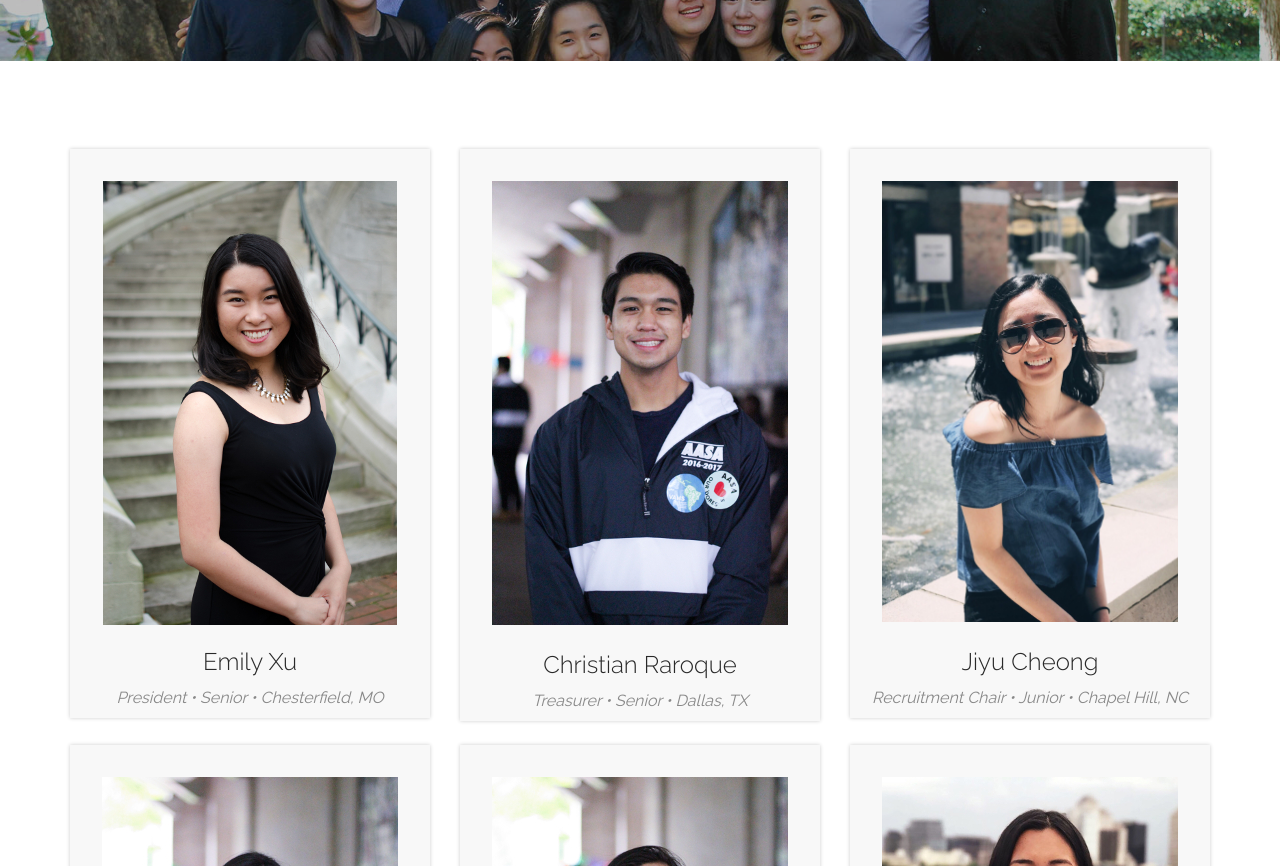
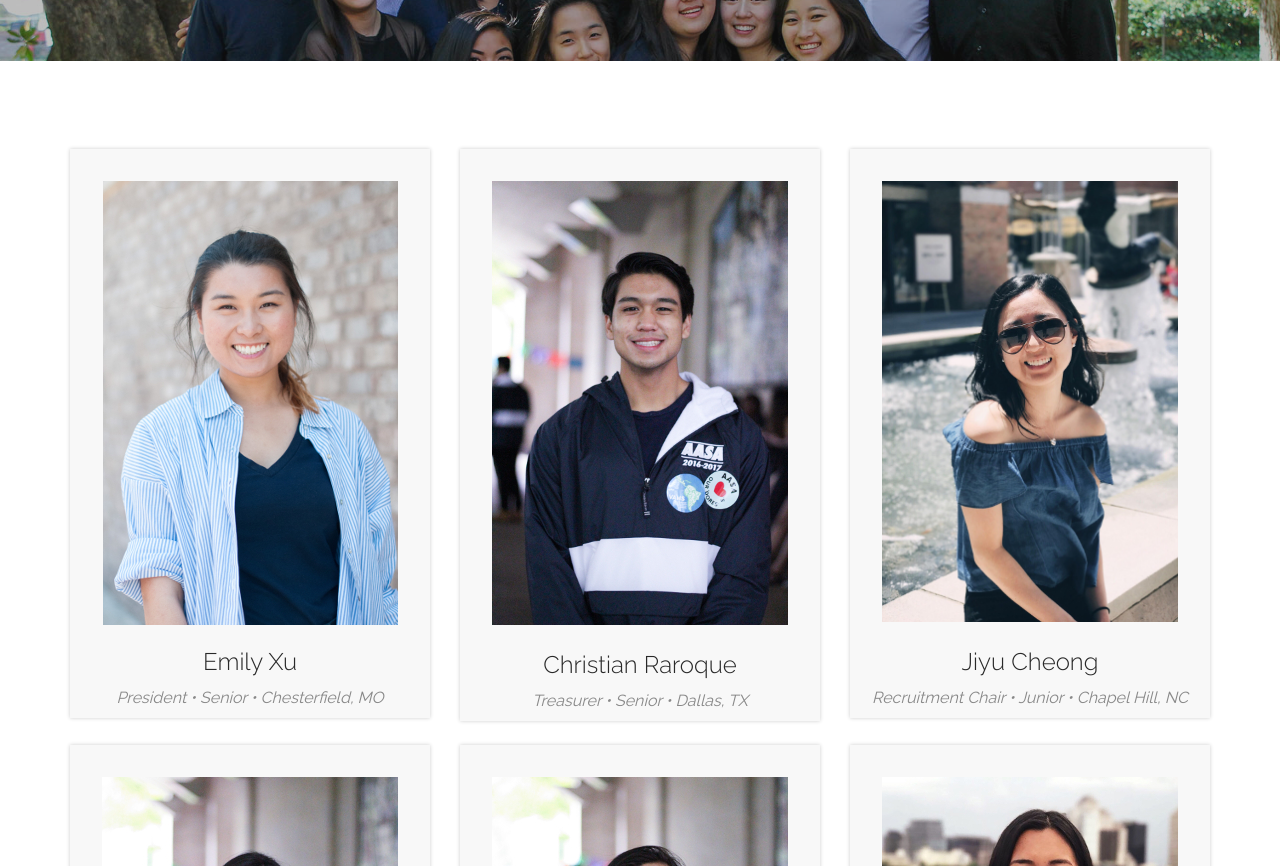
Before and after one commit to maxengel99/AASA-Website, a plain HTML site: page aasa-board.html in a window 1280 px wide. Shown: the part 234-1100 px from the top of the page. Drawn offline with nearby package versions, Linux system fonts and the light colour scheme.

Commit message:
Update emily's picture

```diff
--- a/aasa-board.html
+++ b/aasa-board.html
@@ -79,7 +79,7 @@
 		                <div class="col-sm-4 text-center">
 		                    <div class="feature cast-shadow-light">
                           <div class="box parent">
-		                        <img alt="Pic" style="margin-bottom:21px" class="image-medium inline-block mb24" src="img/Board/bio_emily_resize_scale.jpg">
+		                        <img alt="Pic" style="margin-bottom:21px" class="image-medium inline-block mb24" src="img/Board/bio_emily_scale.jpg">
 		                        <h4 class="mb8">Emily Xu</h4>
                             <h5 class="subtitle mt8 mb0">President • Senior • Chesterfield, MO</h5>
                           </div>
```
Also changed, not shown: img/Board/bio_emily_about_scale.jpg, img/Board/bio_emily_resize_scale.jpg (deleted), img/Board/bio_emily_scale.jpg (added), 1 other file.
